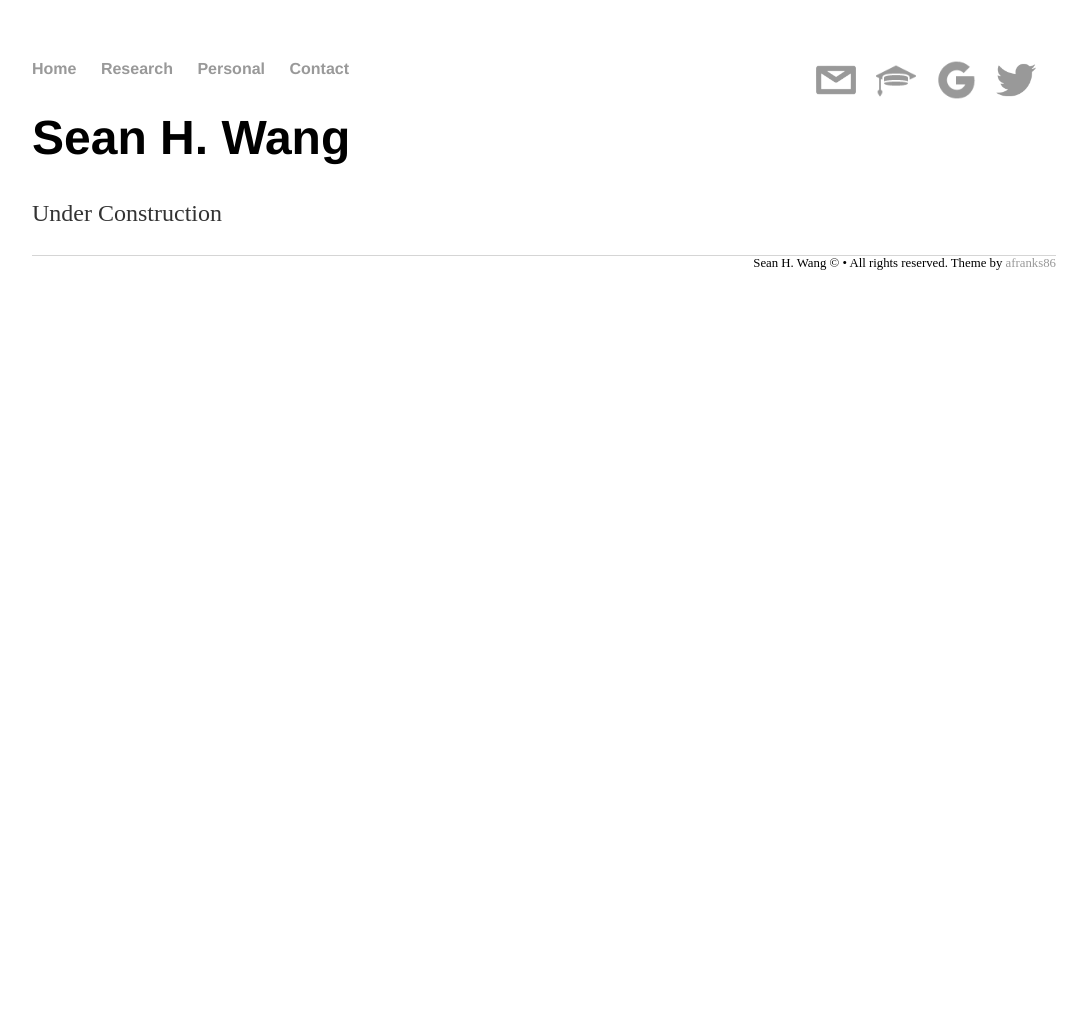
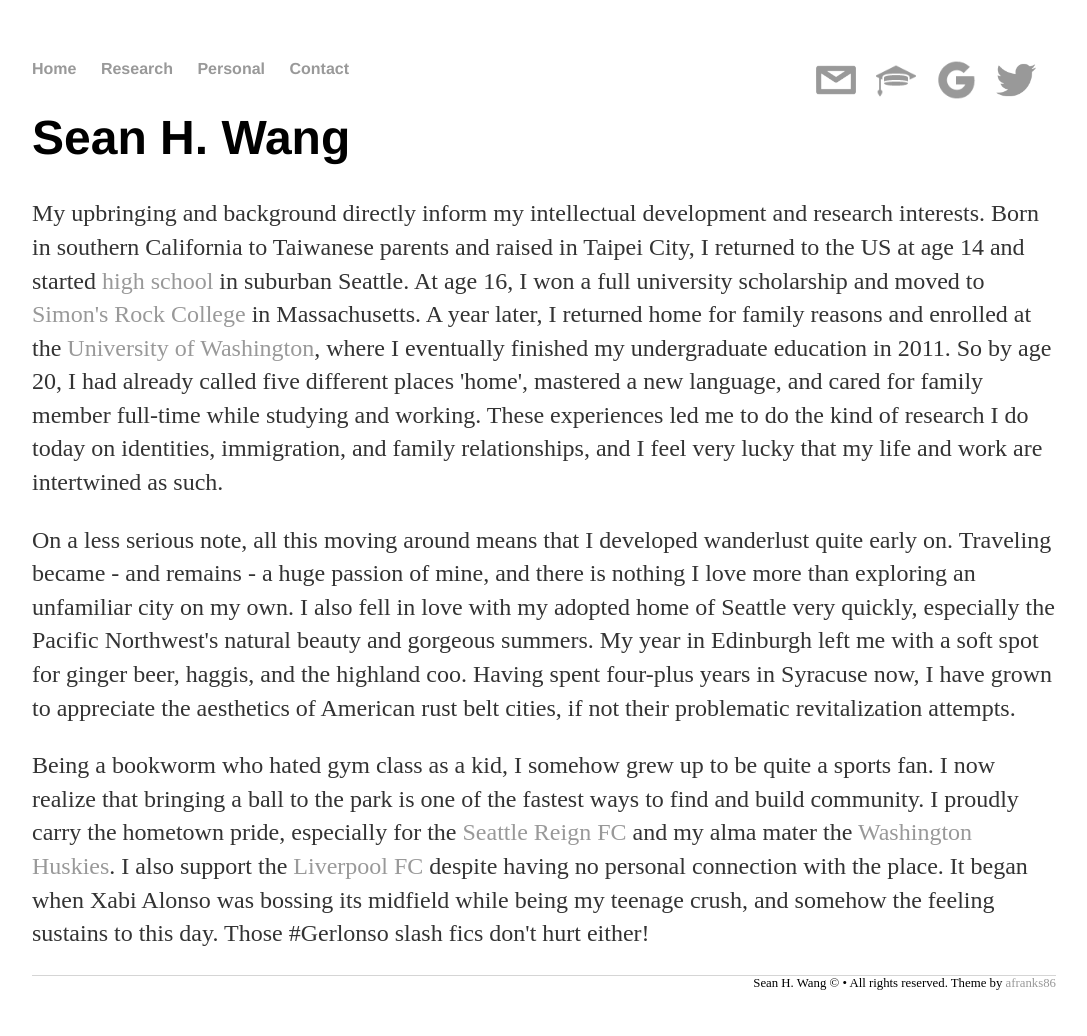
Before and after one commit to SeanyWang/seanywang.github.io, a Jekyll site: the page built from personal/index.html, in a window 1280 px wide. Shown: the whole page, without its empty margins (96-1183 px from the left). Built offline with Jekyll 4.4.1, drawn with Linux system fonts in a browser that asks for light colours; nearby versions of some CDN libraries; before the commit the page ends 900 px from its top, so only the background shows below that.

Commit message:
complete personal

```diff
--- a/_layouts/default.html
+++ b/_layouts/default.html
@@ -6,6 +6,8 @@
     <script src="https://ajax.googleapis.com/ajax/libs/jquery/1.11.3/jquery.min.js"></script>
     <script src="https://maxcdn.bootstrapcdn.com/bootstrap/3.3.5/js/bootstrap.min.js"></script>
     <link rel="stylesheet" type="text/css" href="/css/main.css">
+    <link rel="shortcut icon" href="../images/favicon.ico" type="image/x-icon">
+    <link rel="icon" href="../images/favicon.ico" type="image/x-icon">
 
   </head>
 
--- a/personal/index.html
+++ b/personal/index.html
@@ -5,8 +5,45 @@ title: Sean H. Wang - Personal
 
 <div>
   <h1>Sean H. Wang</h1>
-
-  <p>Under Construction </p>
+    <p>
+      My upbringing and background directly inform my intellectual development
+      and research interests. Born in southern California to Taiwanese parents
+      and raised in Taipei City, I returned to the US at age 14 and started
+      <a href="https://www.bsd405.org/sammamish/">high school</a> in suburban
+      Seattle. At age 16, I won a full university scholarship and moved to
+      <a href="https://simons-rock.edu/">Simon's Rock College</a> in
+      Massachusetts. A year later, I returned home for family reasons and
+      enrolled at the <a href="http://www.washington.edu/">University of
+      Washington</a>, where I eventually finished my undergraduate education
+      in 2011. So by age 20, I had already called five different places 'home',
+      mastered a new language, and cared for family member full-time while
+      studying and working. These experiences led me to do the kind of research
+      I do today on identities, immigration, and family relationships, and I
+      feel very lucky that my life and work are intertwined as such.
+    </p>
+    <p>
+      On a less serious note, all this moving around means that I developed
+      wanderlust quite early on. Traveling became - and remains - a huge
+      passion of mine, and there is nothing I love more than exploring an
+      unfamiliar city on my own. I also fell in love with my adopted home of
+      Seattle very quickly, especially the Pacific Northwest's natural beauty
+      and gorgeous summers. My year in Edinburgh left me with a soft spot for
+      ginger beer, haggis, and the highland coo. Having spent four-plus years
+      in Syracuse now, I have grown to appreciate the aesthetics of American
+      rust belt cities, if not their problematic revitalization attempts.
+    </p>
+    <p>
+      Being a bookworm who hated gym class as a kid, I somehow grew up to be
+      quite a sports fan. I now realize that bringing a ball to the park is one
+      of the fastest ways to find and build community. I proudly carry the
+      hometown pride, especially for the <a href="http://www.reignfc.com/">
+      Seattle Reign FC</a> and my alma mater the <a href=
+      "http://www.gohuskies.com/">Washington Huskies</a>. I also support the
+      <a href="http://www.liverpoolfc.com/">Liverpool FC</a> despite having
+      no personal connection with the place. It began when Xabi Alonso was
+      bossing its midfield while being my teenage crush, and somehow the feeling
+      sustains to this day. Those #Gerlonso slash fics don't hurt either!
+    </p>
 </div>
 
 <?php include_once("analyticstracking.php") ?>
--- a/research/index.html
+++ b/research/index.html
@@ -24,7 +24,7 @@ title: Sean H. Wang - Research
       "http://www6.cityu.edu.hk/pol/faculty_academic_teaching_detail.asp?id=64"
       >He Wang</a>, and public transit equity with researchers affiliated with
       the <a href="https://uwescience.github.io/DSSG2016/">eScience Institute</a>
-      at the University of Washington. You can see all of my work from
+      at the University of Washington. You can see all of my work
       <a href="https://syr.academia.edu/SeanWang">here</a>, or <a href=
       "../pdfs/wang_cv.pdf" class="download" title="Download CV as PDF"
       style="font-size: 25px">download my CV</a>.</p></div>
@@ -36,7 +36,7 @@ title: Sean H. Wang - Research
     <ul style="font-size: 1.5em">
       <li>Data Science for Social Good Fellowship (2016) <a href="http://escience.washington.edu/dssg/">[link]</a></li>
       <li>NSF Doctoral Dissertation Research Improvement Grant (2015)</li>
-      <li>Toni Taverone Paper Prize in Women's and Gender Studies (2014, 2013) <strong>first and only two-time winner</strong></li>
+      <li>Toni Taverone Paper Prize in Women's and Gender Studies (2014, 2013) <strong>first & only two-time winner</strong></li>
       <li>NSF Graduate Research Fellowship (2013)</li>
 
 </div>
```
Also changed, not shown: images/favicon.ico (added).
